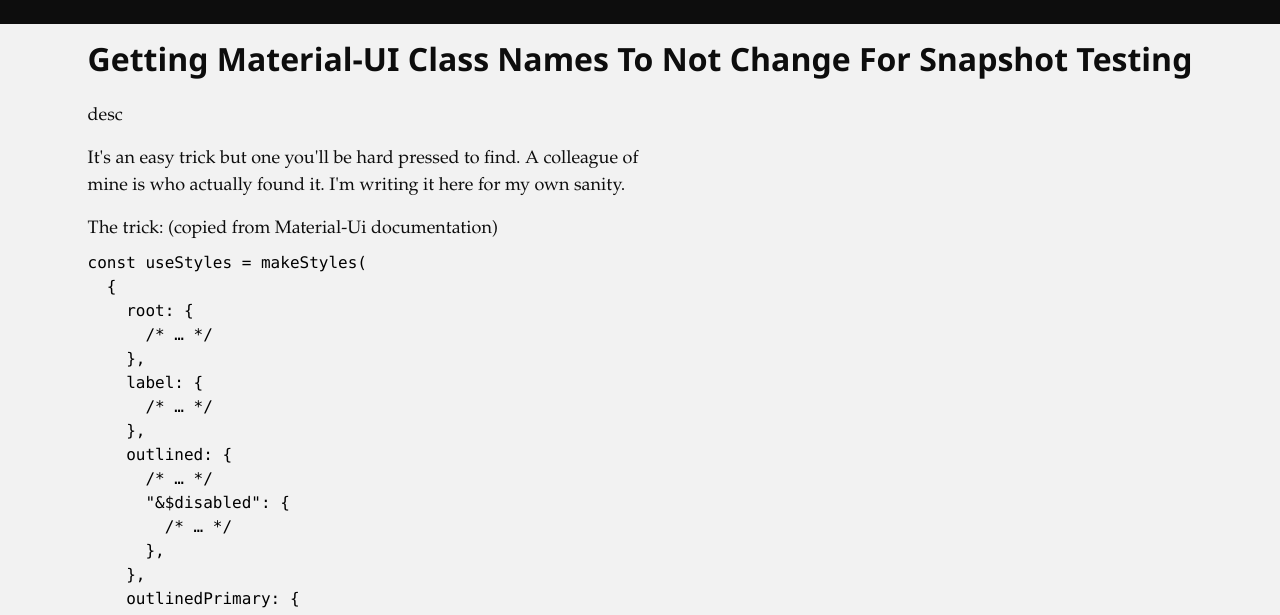
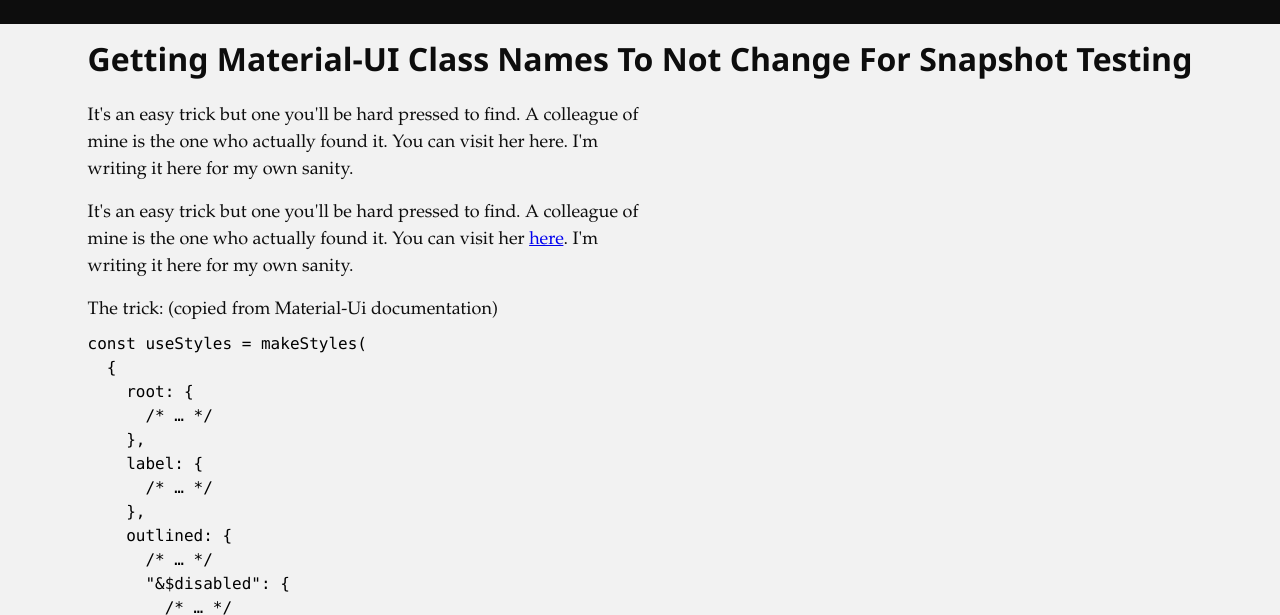
Before and after one commit to kalm42/kyle-melton.com, a Gatsby site: page /blog/2020-06-getting-material-ui-class-names-to-not-change-for-snapshot-testing/ in a window 1280 px wide. Shown: the part 115-730 px from the top of the page. Built offline with nearby package versions, Linux system fonts and the light colour scheme; Gatsby itself is replaced by a stand-in of ours; some packages are replaced by stand-ins of ours; code samples lack their colours.

Commit message:
Update Blog “2020-06-getting-material-ui-class-names-to-not-change-for-snapshot-testing”

```diff
--- a/content/blog/2020-06-getting-material-ui-class-names-to-not-change-for-snapshot-testing.md
+++ b/content/blog/2020-06-getting-material-ui-class-names-to-not-change-for-snapshot-testing.md
@@ -1,16 +1,18 @@
 ---
 slug: /matrial-ui-jest-snapshot-class-names
-date: 2020-06-19T19:57:43.522Z
+templateKey: blog-post
 title: Getting Material-UI Class Names To Not Change For Snapshot Testing
-templateKey: blog-post
-thumbnail: /img/getting-material-ui-class-names-to-not-change-for-snapshot-testing.png
-description: desc
+description: It's an easy trick but one you'll be hard pressed to find. A
+  colleague of mine is the one who actually found it. You can visit her here.
+  I'm writing it here for my own sanity.
 tags:
   - brewing
   - chemex
+thumbnail: /img/getting-material-ui-class-names-to-not-change-for-snapshot-testing.png
+date: 2020-06-19T19:57:43.522Z
 ---
 
-It's an easy trick but one you'll be hard pressed to find. A colleague of mine is who actually found it. I'm writing it here for my own sanity.
+It's an easy trick but one you'll be hard pressed to find. A colleague of mine is the one who actually found it. You can visit her [here](https://linktr.ee/_natural_e). I'm writing it here for my own sanity.
 
 The trick: (copied from Material-Ui documentation)
 
```
